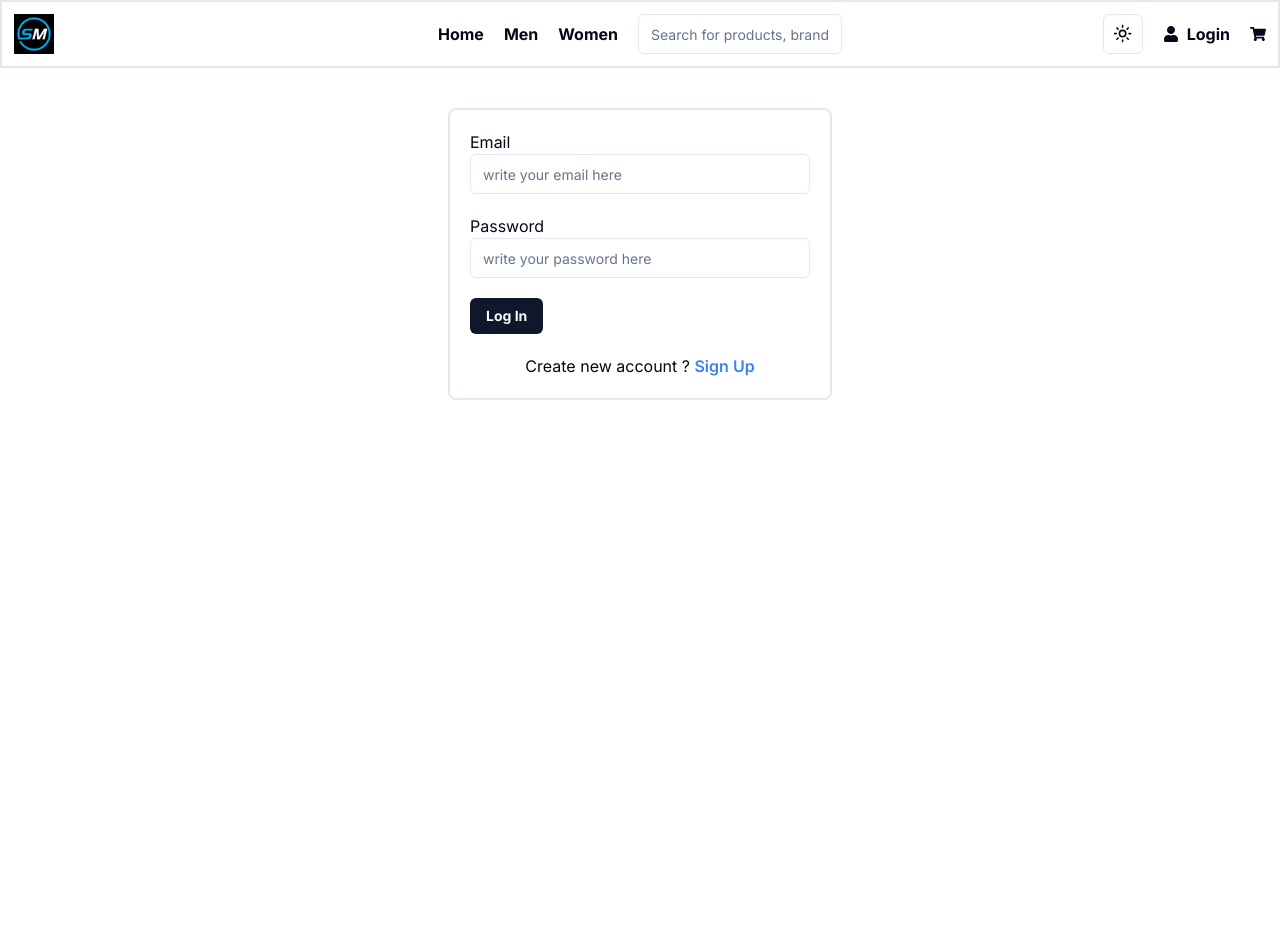
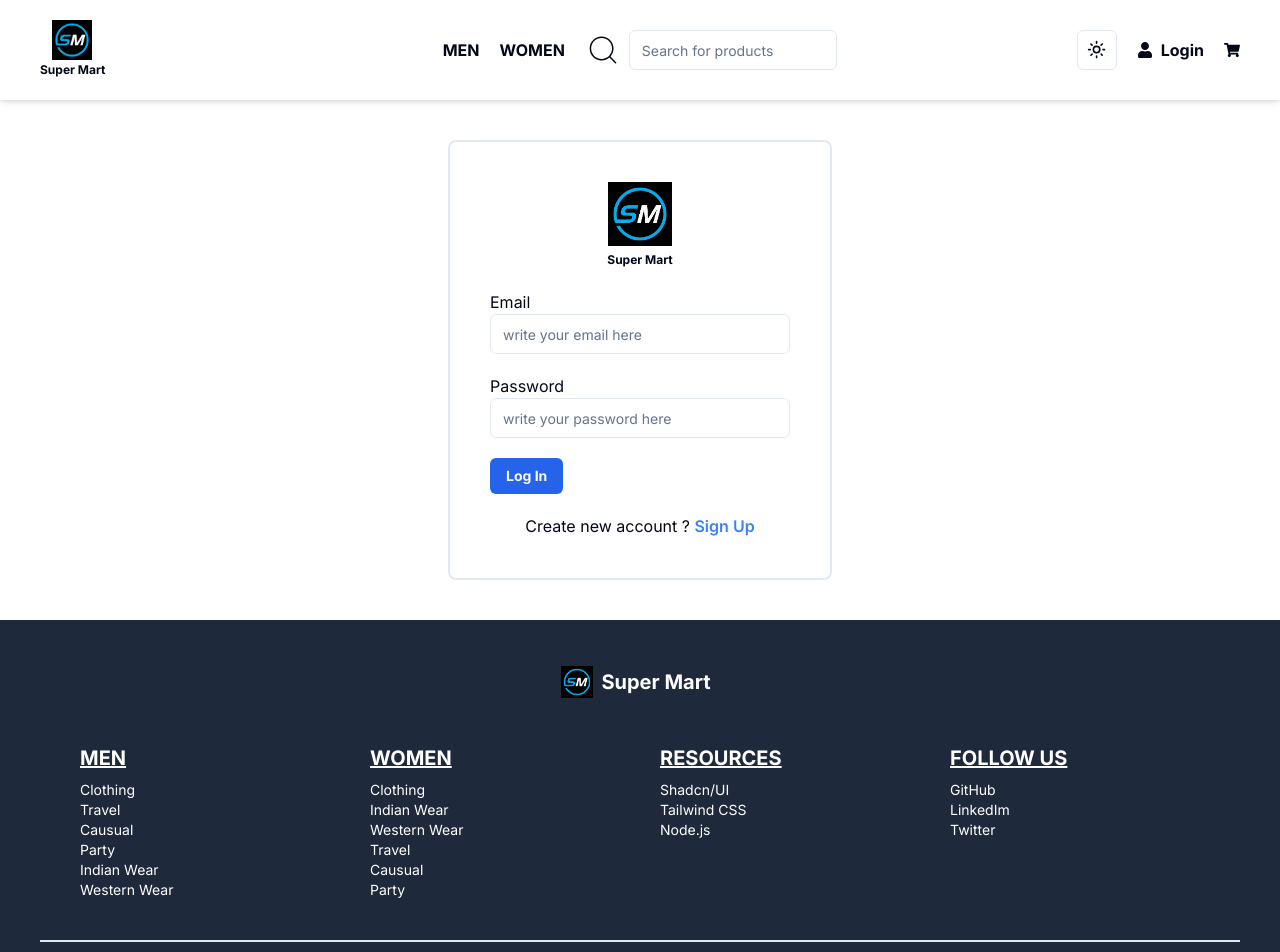
Before and after one commit to DeepakVats123/Super-Mart-FullStack, a Next.js app in the folder frontend/: page /login in a window 1280 px wide. Shown: the top 952 px of the page. Before the commit the page ends 800 px from the top, so only its background shows below. Built offline with nearby package versions, Linux system fonts and the light colour scheme.

Commit message:
Footer and Landing Page done

```diff
--- a/frontend/src/app/layout.tsx
+++ b/frontend/src/app/layout.tsx
@@ -3,11 +3,12 @@ import { Inter } from "next/font/google";
 import "./globals.css";
 import { ThemeProvider } from "@/components/theme-provider";
 import Navbar from "@/components/Navbar";
+import Footer from "@/components/Footer";
 
 const inter = Inter({ subsets: ["latin"] });
 
 export const metadata: Metadata = {
-  title: "Create Next App",
+  title: "Super Mart | The Fashion App",
   description: "Generated by create next app",
 };
 
@@ -27,6 +28,7 @@ export default function RootLayout({
         >
           <Navbar />
             {children}
+          <Footer />
         </ThemeProvider>
         </body>
     </html>
--- a/frontend/src/app/login/page.tsx
+++ b/frontend/src/app/login/page.tsx
@@ -2,21 +2,27 @@
 import React from 'react';
 import { Input } from "@/components/ui/input"
 import { Button } from '@/components/ui/button';
-
+import slog from '../../../public/s-log.png'
 import Link from 'next/link';
+import Image from 'next/image';
 
 
 const Login = () => {
   return (
-    <div className='border-2 m-auto p-5 mt-10 border-r-2 rounded-lg sm:w-96 w-80' >
+    <div className='border-2 m-auto p-10 mt-10 border-r-2 rounded-lg sm:w-96 w-80' >
+      <div className='text-center mb-5'>
+        <Image className='w-16 m-auto' src={slog} alt='logo' />
+        <span className='text-xs font-bold'>Super Mart</span>
+      </div>
     <form >
+
       <label htmlFor="email">Email</label>
       <Input className='mb-5' type="email" placeholder="write your email here" />
 
       <label  htmlFor="password">Password</label>
       <Input type="password" placeholder="write your password here" />
 
-      <Button className='mt-5 h-9 font-bold'>Log In</Button>
+      <Button className='mt-5 h-9 font-bold bg-blue-600'>Log In</Button>
       <br />
       <div className='text-center mt-5'>
       <span >Create new account ? <Link className='text-blue-500 font-semibold hover:text-blue-700' href={'/signup'}>Sign Up</Link></span>
--- a/frontend/src/app/page.tsx
+++ b/frontend/src/app/page.tsx
@@ -1,4 +1,3 @@
-import { ThemeToggle } from "@/components/ThemeToggle";
 import Image from "next/image";
 import grp1 from "../../public/grp1.jpg"
 import grp2 from "../../public/grp2.jpg"
--- a/frontend/src/app/signup/page.tsx
+++ b/frontend/src/app/signup/page.tsx
@@ -2,14 +2,20 @@
 import React from 'react';
 import { Input } from "@/components/ui/input"
 import { Button } from '@/components/ui/button';
-
 import Link from 'next/link';
+import Image from 'next/image';
+import slog from '../../../public/s-log.png'
 
 
 const SignUpPage = () => {
   return (
-    <div className='border-2 m-auto  p-5 mt-10 border-r-2 rounded-lg sm:w-96 w-80' >
+    <div className='border-2 m-auto  p-10 mt-10 border-r-2 rounded-lg sm:w-96 w-80' >
+      <div className='text-center mb-5'>
+        <Image className='w-16 m-auto' src={slog} alt='logo' />
+        <span className='text-xs font-bold'>Super Mart</span>
+      </div>
     <form >
+
       <label htmlFor="Name">Name</label>
       <Input className='mb-5' type="text" placeholder="write your name here" />
 
@@ -19,7 +25,7 @@ const SignUpPage = () => {
       <label  htmlFor="password">Password</label>
       <Input type="password" placeholder="write your password here" />
 
-      <Button className='mt-5 h-9 font-bold'>Sign Up</Button>
+      <Button className='mt-5 h-9 font-bold bg-blue-600'>Sign Up</Button>
       <br />
       <div className='text-center mt-5'>
       <span >Already an user ? <Link className='text-blue-500 font-semibold hover:text-blue-700' href={'/login'}>Login</Link></span>
--- /dev/null
+++ b/frontend/src/components/Footer.tsx
@@ -0,0 +1,69 @@
+import Image from 'next/image'
+import React from 'react'
+import paymentMethodImg from '../../public/payment-method.svg'
+import slogo from '../../public/s-log.png'
+import Link from 'next/link'
+
+const Footer = () => {
+  return (
+    <div className='mt-10 dark:bg-slate-800 bg-slate-800 p-10 text-white'>
+        {/* <Image src={paymentMethodImg} alt='payment' /> */}
+        <div className='flex items-center justify-center'>
+            <Image className='w-8' src={slogo} alt='Logo' />
+            <span className='font-bold text-xl m-2'>Super Mart</span>
+        </div>
+
+        <div className='grid sm:grid-cols-4 grid-cols-2 sm:px-10 gap-10 px-5 text-center mt-10'>
+            <div className='text-left text-sm'>
+                <h3 className='font-bold text-xl underline mb-2'>MEN</h3>
+                <p><Link href={'#'}>Clothing</Link></p>
+                <p><Link href={'#'}>Travel</Link></p>
+                <p><Link href={'#'}>Causual</Link></p>
+                <p><Link href={'#'}>Party</Link></p>
+                <p><Link href={'#'}>Indian Wear</Link></p>
+                <p><Link href={'#'}>Western Wear</Link></p>
+            </div>
+
+            <div className='text-left text-sm'>
+                <h3 className='font-bold text-xl underline mb-2'>WOMEN</h3>
+                <p><Link href={'#'}>Clothing</Link></p>
+                <p><Link href={'#'}>Indian Wear</Link></p>
+                <p><Link href={'#'}>Western Wear</Link></p>
+                <p><Link href={'#'}>Travel</Link></p>
+                <p><Link href={'#'}>Causual</Link></p>
+                <p><Link href={'#'}>Party</Link></p>
+            </div>
+
+            <div className='text-left text-sm'>
+                <h3 className='font-bold text-xl underline mb-2'>RESOURCES</h3>
+                <p><Link href={'#'}>Shadcn/UI</Link></p>
+                <p><Link href={'#'}>Tailwind CSS</Link></p>
+                <p><Link href={'#'}>Node.js</Link></p>
+
+            </div>
+
+            <div className='text-left text-sm'>
+                <h3 className='font-bold text-xl underline mb-2'>FOLLOW US</h3>
+                <p><Link href={'#'}>GitHub</Link></p>
+                <p><Link href={'#'}>LinkedIm</Link></p>
+                <p><Link href={'#'}>Twitter</Link></p>
+
+            </div>
+        </div>
+
+        <div className='grid md:grid-cols-2 grid-cols-1 mt-10 border-t-2 content-evenly py-5'>
+            <div className='md:text-left text-center text-sm'>
+                <p className='text-sm' >© 2024 Super Mart™. All Rights Reserved.</p>
+                <p className='text-xs mb-3'>Terms of Use | Cookie & Privacy Policy</p>
+            </div>
+            <div className=''>
+                <Image className='m-auto w-full'  src={paymentMethodImg} alt='payment-bar' />
+            </div>
+        </div>
+
+
+    </div>
+  )
+}
+
+export default Footer
--- a/frontend/src/components/Navbar.tsx
+++ b/frontend/src/components/Navbar.tsx
@@ -1,35 +1,51 @@
+"use client"
 import React from 'react'
 import { ThemeToggle } from './ThemeToggle'
 import Link from 'next/link'
 import { FaUser } from "react-icons/fa";
 import { FaShoppingCart } from "react-icons/fa";
+import { CiSearch } from "react-icons/ci";
 import Image from 'next/image';
 import slog from '../../public/s-log.png'
 import { Input } from "@/components/ui/input"
+import { usePathname } from 'next/navigation';
 
 
+const NavLinks = [
+  { name: "MEN", path: "/men"},
+  { name: "WOMEN", path: "/women"}
+]
 
 const Navbar = () => {
+  const pathName = usePathname()
   return (
-    <div className='grid sm:grid-cols-3 grid-cols-2 gap-5 border-2 p-3 sticky top-0 dark:bg-slate-950 bg-white'>
+    <div className='grid lg:grid-cols-3 grid-cols-2 gap-2  lg:p-5 px-5 py-2 lg:px-10  sticky top-0 dark:bg-slate-800 bg-white shadow-md'>
 
-        <div className='text-left sm:col-start-1'>
+        <div className='text-left lg:col-start-1'>
         <Link href={'/'}>
             {/* <h1 className='font-bold text-2xl'>Super-Mart</h1> */}
-            <Image src={slog} alt='S-Logo' width={40} height={40} />
+            <Image className='ml-3 -mb-1' src={slog} alt='S-Logo' width={40} height={40} />
+
+            <span className='text-xs font-bold'>Super Mart</span>
+
         </Link>
         </div>
 
-        <div className='flex gap-5 items-center justify-center sm:col-start-2 sm:row-start-1 row-start-2 col-start-1 col-end-3' >
-            <Link className='font-bold hover:text-blue-400' href={'/'}>Home</Link>
-            <Link className='font-bold hover:text-blue-400' href={'/men'}>Men</Link>
-            <Link className='font-bold hover:text-blue-400' href={'/women'}>Women</Link>
-            <Input type='text' placeholder='Search for products, brands and more' />
+        <div className='flex gap-5 items-center justify-center lg:col-start-2 lg:row-start-1 row-start-2 col-start-1 col-end-3 ' >
+          {NavLinks.map((e) => {
+            const isActive = pathName.startsWith(e.path);
+            return <Link className={isActive? 'font-bold text-blue-500 underline' : 'font-bold hover:text-blue-500'} href={e.path}>{e.name}</Link>
+          })}
+            {/* <Link className='font-bold hover:text-blue-500' href={'/'}>Home</Link>
+            <Link className='font-bold hover:text-blue-500' href={'/men'}>Men</Link>
+            <Link className='font-bold hover:text-blue-500' href={'/women'}>Women</Link> */}
+            <span className='text-4xl -mr-3'><CiSearch /></span>
+            <Input type='text' placeholder={`Search for products`} />
         </div>
 
-        <div className='flex items-center justify-end sm:col-start-3 col-start-2'>
+        <div className='flex items-center justify-end lg:col-start-3 col-start-2'>
             <ThemeToggle />
-            <Link className='font-bold ml-5 hover:text-blue-400 flex items-center' href={'/login'}> <FaUser className='mr-2'/> Login</Link>
+            <Link className='font-bold ml-5 hover:text-blue-500 flex items-center' href={'/login'}> <FaUser className='mr-2'/> Login</Link>
             <Link className='font-bold ml-5 hover:text-blue-400 flex items-center' href={'/cart'}><FaShoppingCart /></Link>
         </div>
     </div>
```
Also changed, not shown: frontend/public/payment-method.svg (added).
